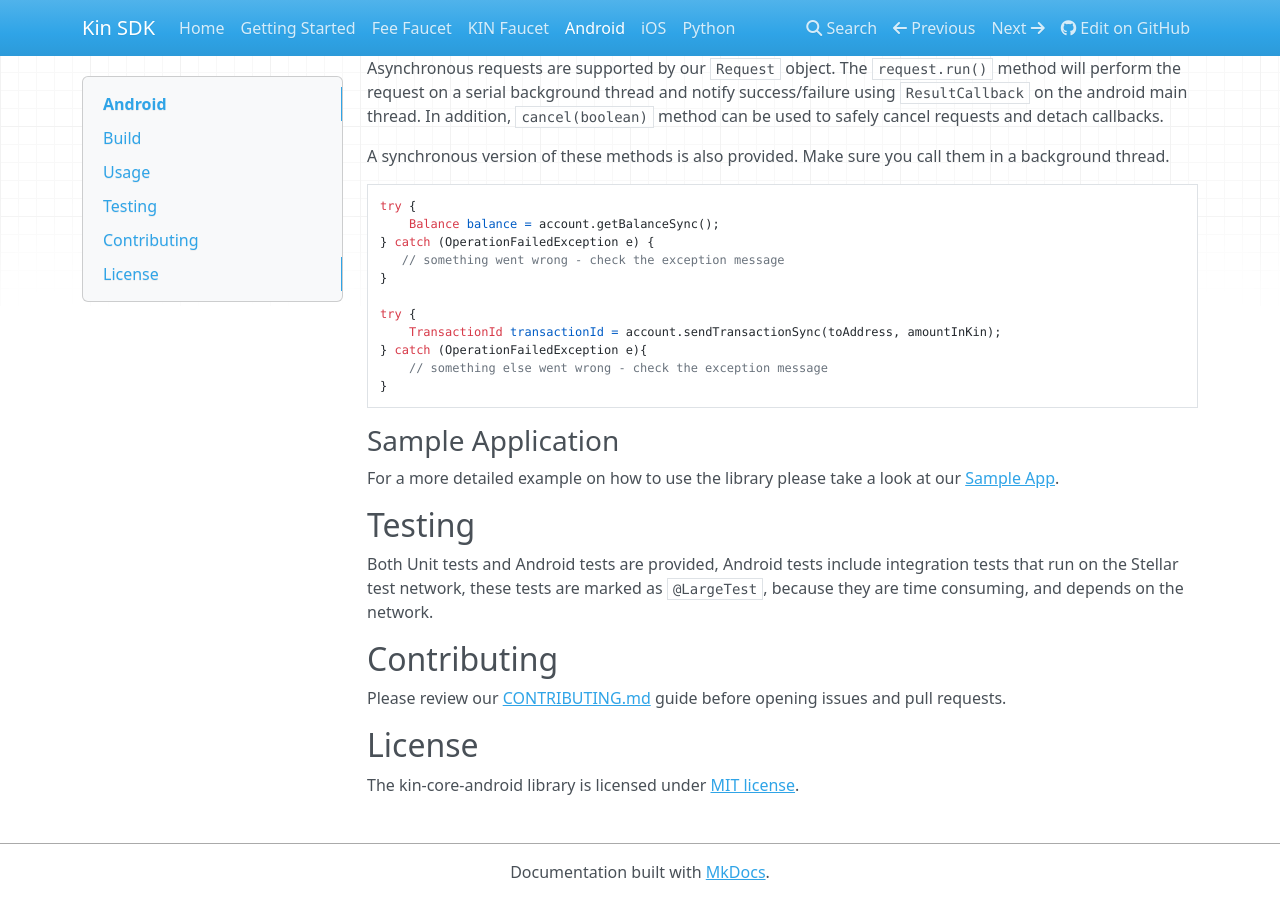
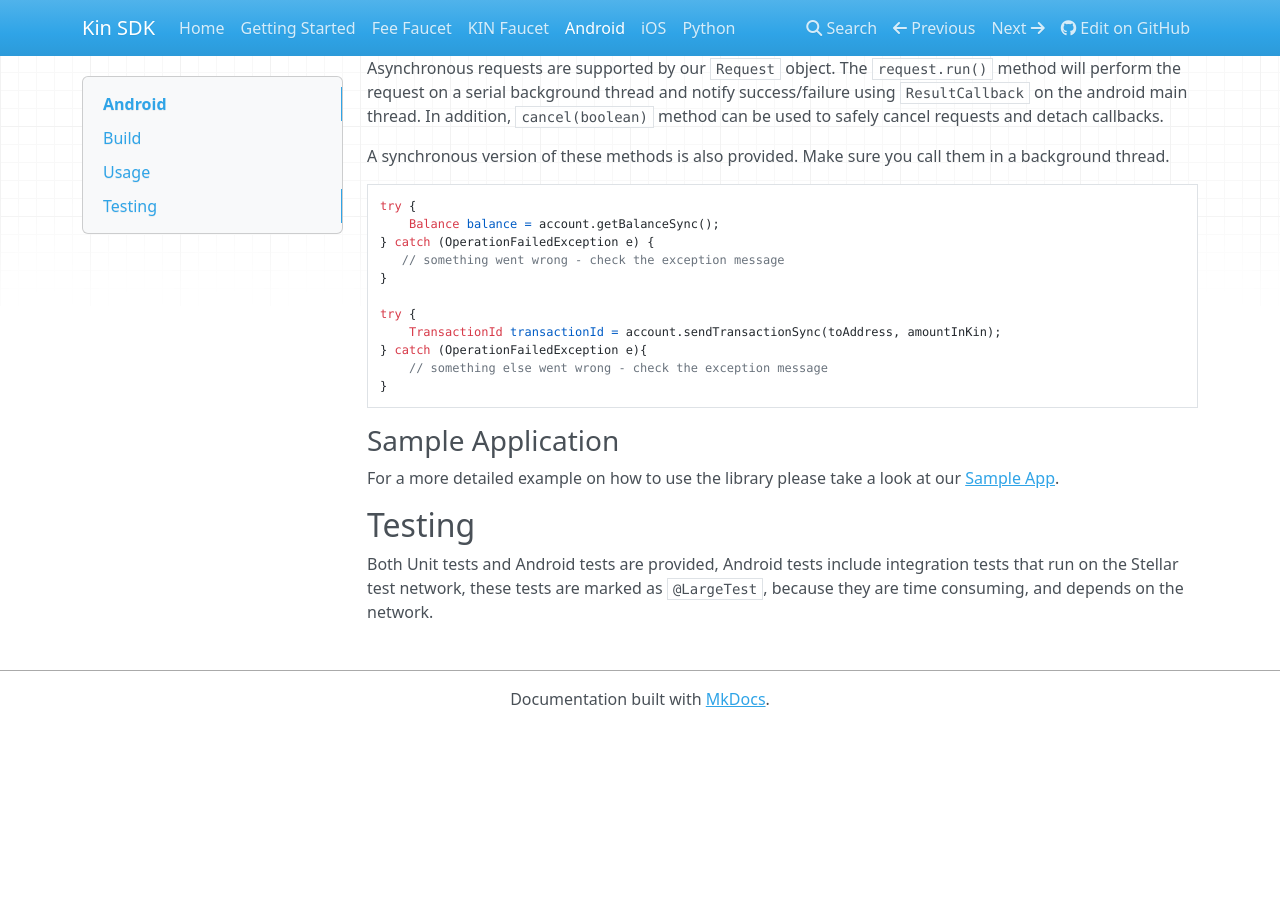
Before and after one commit to kinecosystem/kin-core-docs, an MkDocs documentation site: the page built from docs/android.md, in a window 1280 px wide and 900 px high, scrolled down 4681 px. Built offline with MkDocs 1.6.1, drawn with Linux system fonts in a browser that asks for light colours; nearby versions of some CDN libraries; old or Windows-style settings are respelled for this version of MkDocs; after the commit the page ends 5408 px from its top, so only the background shows below that.

Commit message:
rm contributing and license section from android, irrelevant

````diff
--- a/docs/android.md
+++ b/docs/android.md
@@ -272,16 +272,10 @@ try {
 ```
 
 ### Sample Application
+
 For a more detailed example on how to use the library please take a look at our [Sample App](sample/).
 
 ## Testing
 
 Both Unit tests and Android tests are provided, Android tests include integration tests that run on the Stellar test network,
 these tests are marked as `@LargeTest`, because they are time consuming, and depends on the network.
-
-
-## Contributing
-Please review our [CONTRIBUTING.md](CONTRIBUTING.md) guide before opening issues and pull requests.
-
-## License
-The kin-core-android library is licensed under [MIT license](LICENSE.md).
````
